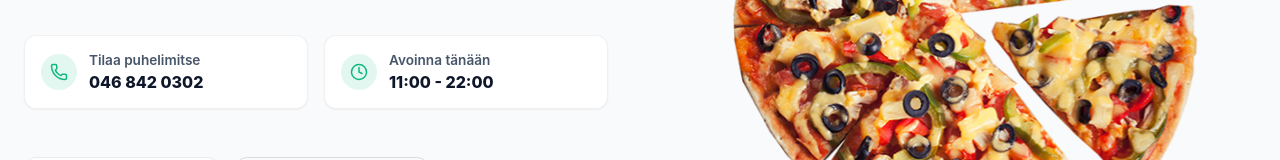
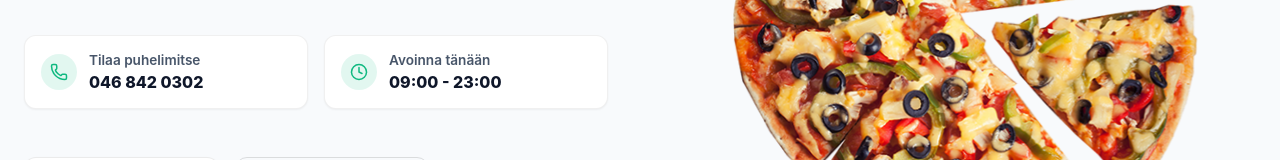
Before and after one commit to Dhif216/victorypizza, a React (Vite) app in the folder src/: page / in a window 1280 px wide. Shown: the part 436-596 px from the top of the page. Built offline with nearby package versions, Linux system fonts and the light colour scheme.

Commit message:
Update opening hours to 09:00 - 23:00

```diff
--- a/src/components/Contact.tsx
+++ b/src/components/Contact.tsx
@@ -67,7 +67,7 @@ export function Contact({ language, onShowPolicy }: ContactProps) {
                 <div className="flex flex-col pt-1">
                   <div className="text-xs uppercase mb-1 text-gray-500">{language === 'fi' ? 'Aukioloajat' : 'Opening Hours'}</div>
                   <div>{language === 'fi' ? 'Maanantai - Sunnuntai' : 'Monday - Sunday'}</div>
-                  <div className="text-green-600 font-bold">11:00 - 22:00</div>
+                  <div className="text-green-600 font-bold">09:00 - 23:00</div>
                 </div>
               </div>
             </div>
--- a/src/components/Hero.tsx
+++ b/src/components/Hero.tsx
@@ -43,7 +43,7 @@ export function Hero({ language }: HeroProps) {
               </div>
               <div>
                 <div className="meta-label">{language === 'fi' ? 'Avoinna tänään' : 'Open today'}</div>
-                <div className="meta-value">11:00 - 22:00</div>
+                <div className="meta-value">09:00 - 23:00</div>
               </div>
             </div>
           </div>
```
Also changed, not shown: 2 other files (tests, documents, lock files or other folders).
